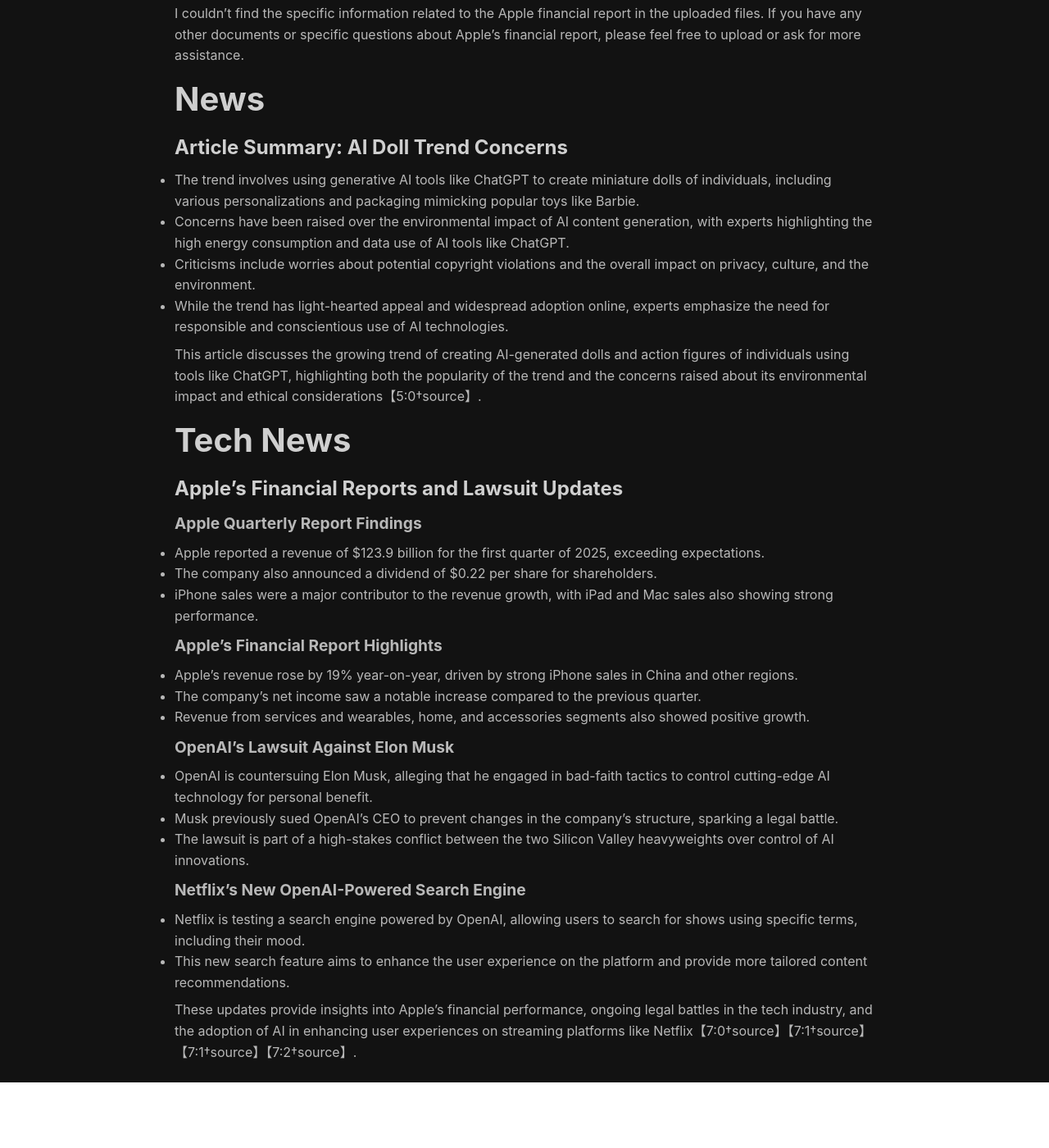
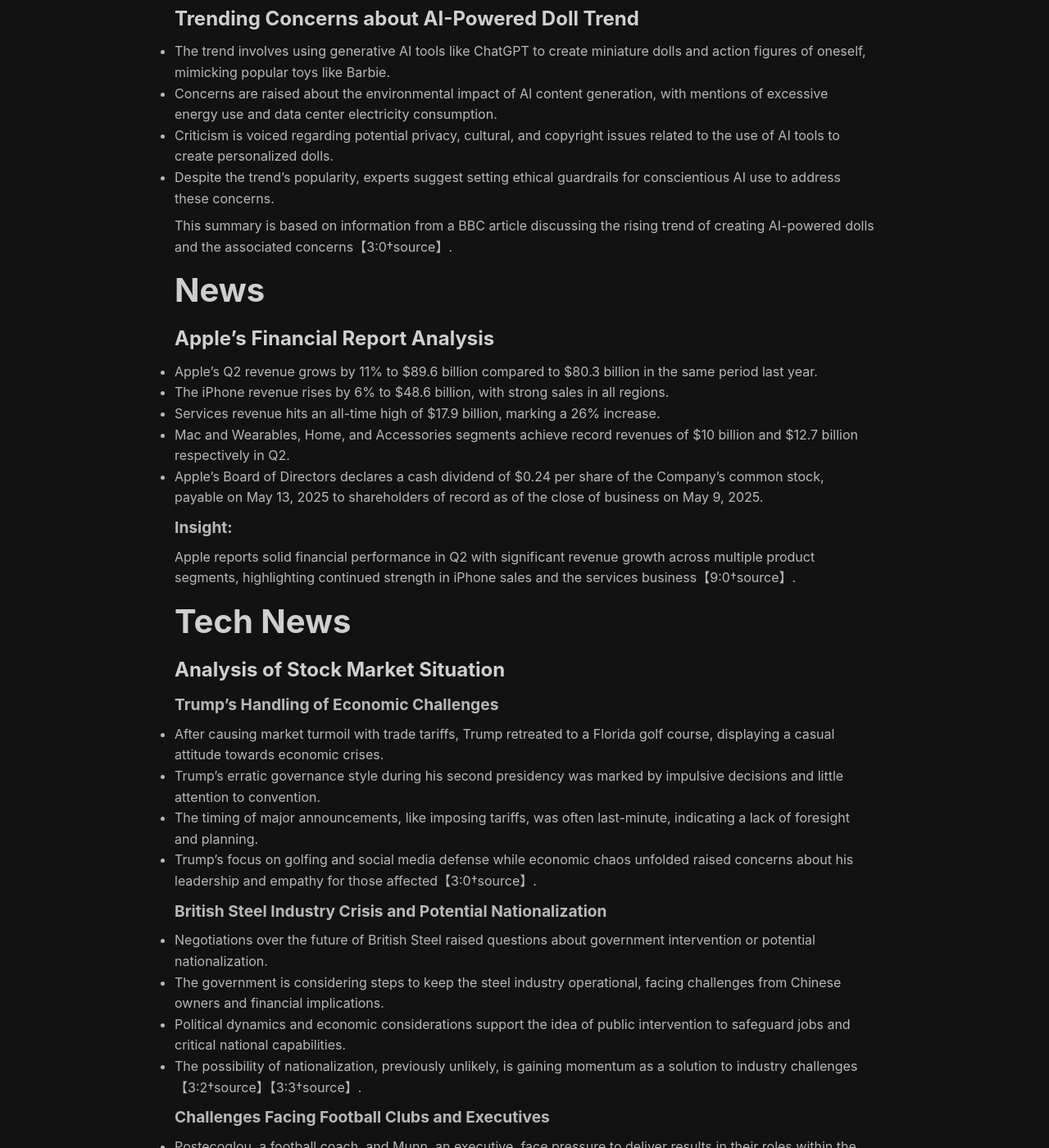
Before and after one commit to jonhadfield/jonhadfield.github.io, a Jekyll site: the page built from index.md, in a window 1280 px wide and 1400 px high, scrolled down 196 px. Shown: the whole window at 82% size. Built offline with Jekyll 4.4.1, drawn with Linux system fonts in a browser that asks for light colours; nearby versions of some CDN libraries; before the commit the page ends 1516 px from its top, so only the background shows below that; some of the changed text lies outside the part shown.

Commit message:
update files.

```diff
--- a/index.md
+++ b/index.md
@@ -22,40 +22,48 @@ footer: false
 
 # Spurs News
 
-I couldn't find the specific information related to the Apple financial report in the uploaded files. If you have any other documents or specific questions about Apple's financial report, please feel free to upload or ask for more assistance.
+### Trending Concerns about AI-Powered Doll Trend
+
+- The trend involves using generative AI tools like ChatGPT to create miniature dolls and action figures of oneself, mimicking popular toys like Barbie.
+- Concerns are raised about the environmental impact of AI content generation, with mentions of excessive energy use and data center electricity consumption.
+- Criticism is voiced regarding potential privacy, cultural, and copyright issues related to the use of AI tools to create personalized dolls.
+- Despite the trend's popularity, experts suggest setting ethical guardrails for conscientious AI use to address these concerns.
+
+This summary is based on information from a BBC article discussing the rising trend of creating AI-powered dolls and the associated concerns【3:0†source】.
 
 # News
 
-### Article Summary: AI Doll Trend Concerns
+### Apple's Financial Report Analysis
 
-- The trend involves using generative AI tools like ChatGPT to create miniature dolls of individuals, including various personalizations and packaging mimicking popular toys like Barbie.
-- Concerns have been raised over the environmental impact of AI content generation, with experts highlighting the high energy consumption and data use of AI tools like ChatGPT.
-- Criticisms include worries about potential copyright violations and the overall impact on privacy, culture, and the environment.
-- While the trend has light-hearted appeal and widespread adoption online, experts emphasize the need for responsible and conscientious use of AI technologies.
+- Apple's Q2 revenue grows by 11% to $89.6 billion compared to $80.3 billion in the same period last year.
+- The iPhone revenue rises by 6% to $48.6 billion, with strong sales in all regions.
+- Services revenue hits an all-time high of $17.9 billion, marking a 26% increase.
+- Mac and Wearables, Home, and Accessories segments achieve record revenues of $10 billion and $12.7 billion respectively in Q2.
+- Apple's Board of Directors declares a cash dividend of $0.24 per share of the Company's common stock, payable on May 13, 2025 to shareholders of record as of the close of business on May 9, 2025.
 
-This article discusses the growing trend of creating AI-generated dolls and action figures of individuals using tools like ChatGPT, highlighting both the popularity of the trend and the concerns raised about its environmental impact and ethical considerations【5:0†source】.
+#### Insight:
+Apple reports solid financial performance in Q2 with significant revenue growth across multiple product segments, highlighting continued strength in iPhone sales and the services business【9:0†source】.
 
 # Tech News
 
-### Apple's Financial Reports and Lawsuit Updates
+### Analysis of Stock Market Situation
 
-#### Apple Quarterly Report Findings
-- Apple reported a revenue of $123.9 billion for the first quarter of 2025, exceeding expectations.
-- The company also announced a dividend of $0.22 per share for shareholders.
-- iPhone sales were a major contributor to the revenue growth, with iPad and Mac sales also showing strong performance.
+#### Trump's Handling of Economic Challenges
+- After causing market turmoil with trade tariffs, Trump retreated to a Florida golf course, displaying a casual attitude towards economic crises.
+- Trump's erratic governance style during his second presidency was marked by impulsive decisions and little attention to convention.
+- The timing of major announcements, like imposing tariffs, was often last-minute, indicating a lack of foresight and planning.
+- Trump's focus on golfing and social media defense while economic chaos unfolded raised concerns about his leadership and empathy for those affected【3:0†source】.
 
-#### Apple's Financial Report Highlights
-- Apple's revenue rose by 19% year-on-year, driven by strong iPhone sales in China and other regions.
-- The company's net income saw a notable increase compared to the previous quarter.
-- Revenue from services and wearables, home, and accessories segments also showed positive growth.
+#### British Steel Industry Crisis and Potential Nationalization
+- Negotiations over the future of British Steel raised questions about government intervention or potential nationalization.
+- The government is considering steps to keep the steel industry operational, facing challenges from Chinese owners and financial implications.
+- Political dynamics and economic considerations support the idea of public intervention to safeguard jobs and critical national capabilities.
+- The possibility of nationalization, previously unlikely, is gaining momentum as a solution to industry challenges【3:2†source】【3:3†source】.
 
-#### OpenAI's Lawsuit Against Elon Musk
-- OpenAI is countersuing Elon Musk, alleging that he engaged in bad-faith tactics to control cutting-edge AI technology for personal benefit.
-- Musk previously sued OpenAI's CEO to prevent changes in the company's structure, sparking a legal battle.
-- The lawsuit is part of a high-stakes conflict between the two Silicon Valley heavyweights over control of AI innovations.
+#### Challenges Facing Football Clubs and Executives
+- Postecoglou, a football coach, and Munn, an executive, face pressure to deliver results in their roles within the football industry.
+- Issues like team performance, player contracts, and executive responsibilities are under scrutiny, highlighting the competitive and demanding nature of the football management environment.
+- The emphasis on creating a culture of success and professionalism underscores the ongoing challenges in the football world【3:4†source】.
 
-#### Netflix's New OpenAI-Powered Search Engine
-- Netflix is testing a search engine powered by OpenAI, allowing users to search for shows using specific terms, including their mood.
-- This new search feature aims to enhance the user experience on the platform and provide more tailored content recommendations.
-
-These updates provide insights into Apple's financial performance, ongoing legal battles in the tech industry, and the adoption of AI in enhancing user experiences on streaming platforms like Netflix【7:0†source】【7:1†source】【7:1†source】【7:2†source】.
+### Concluding Insights:
+The stock market analysis reflects contrasting approaches to economic crises by political leaders like Trump and the complexities involved in managing industries like steel and sports, where strategic decisions and strong leadership are crucial in times of uncertainty. Nationalization of struggling industries emerges as a potential solution amid economic challenges.
```
